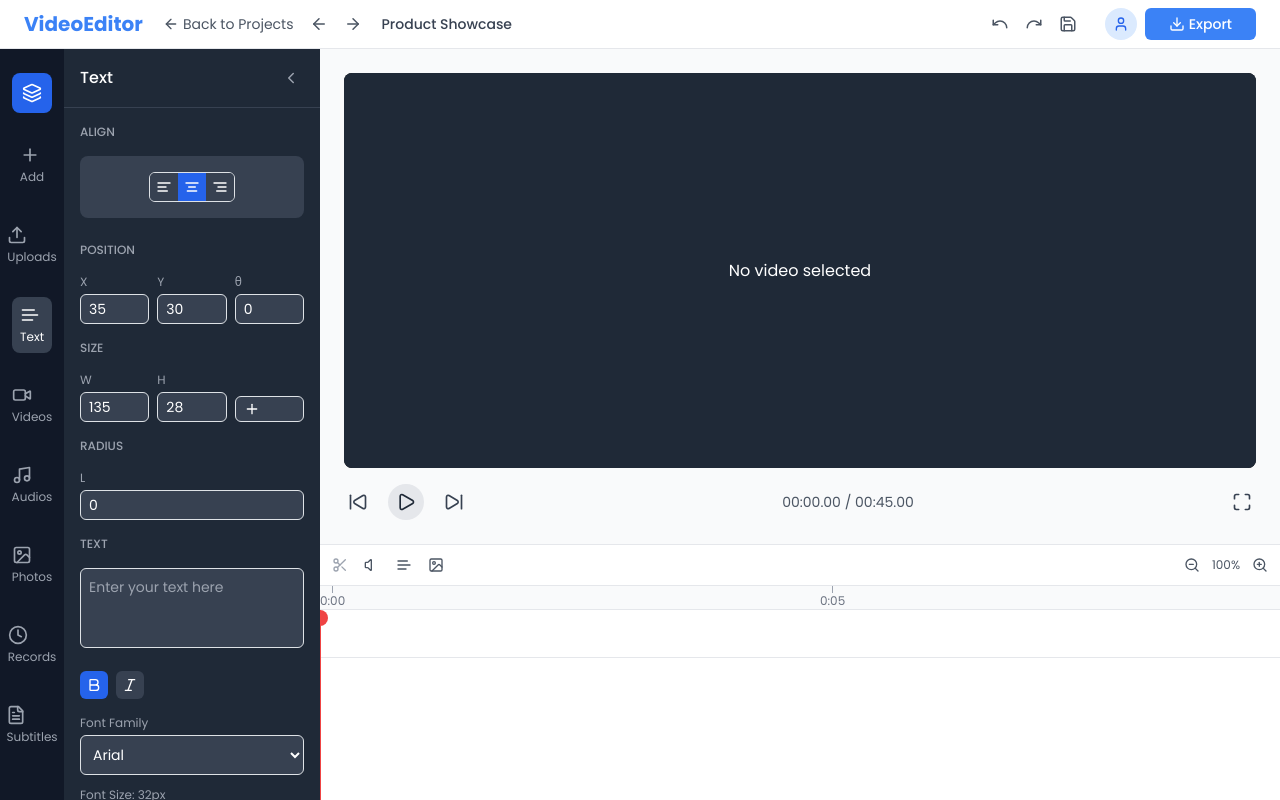
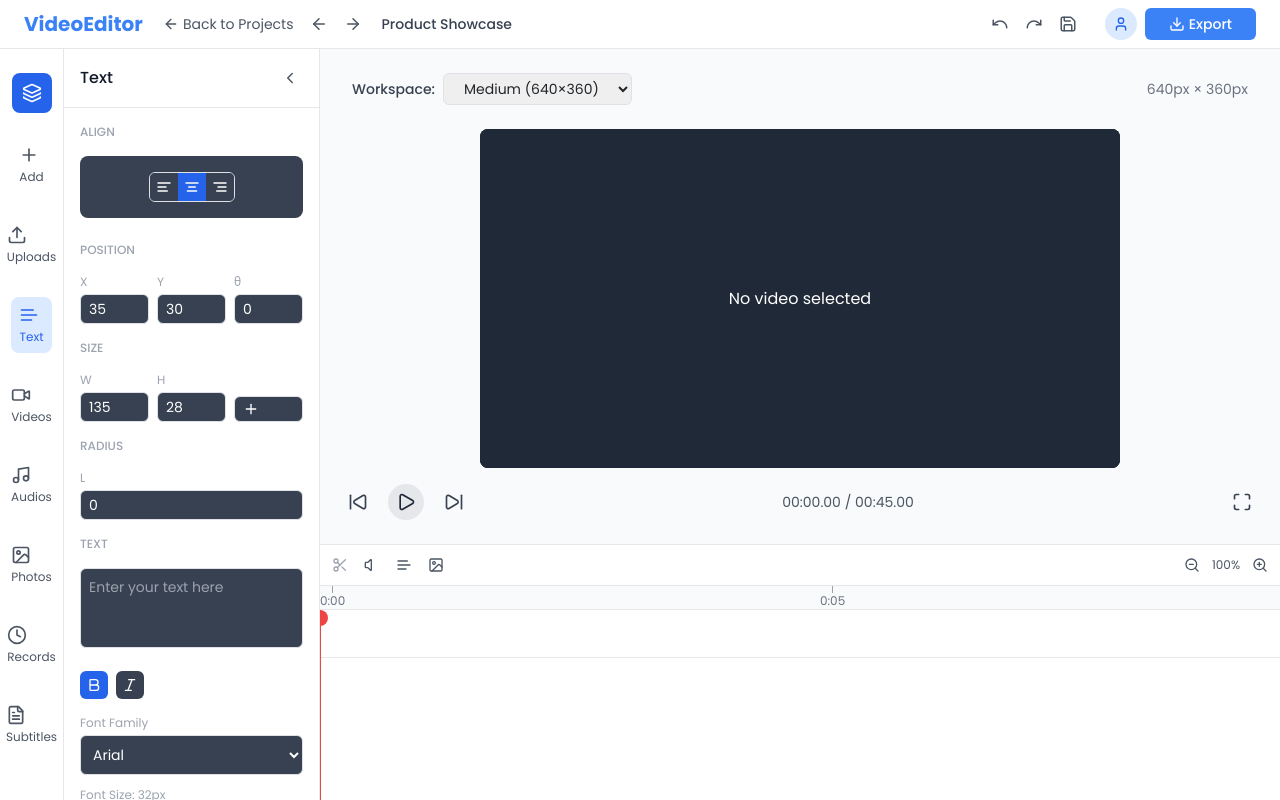
Before and after one commit to kelenwo/video-edtor, a Next.js app in the folder frontend/: page /editor/1 in a window 1280 px wide. Built offline with nearby package versions, Linux system fonts and the light colour scheme.

Commit message:
Refactor sidebar and preview UI with light theme and workspace sizing
Co-authored-by: kelenwo68 <kelenwo68@gmail.com>

```diff
--- a/frontend/components/Sidebar.tsx
+++ b/frontend/components/Sidebar.tsx
@@ -294,7 +294,7 @@ export const Sidebar = () => {
   return (
     <div className="flex h-full">
       {/* Main vertical sidebar with icons */}
-      <div className="w-16 bg-gray-900 flex flex-col items-center py-4">
+      <div className="w-16 bg-white border-r border-gray-200 flex flex-col items-center py-4">
         <div className="mb-6">
           <div className="w-10 h-10 bg-blue-600 rounded-lg flex items-center justify-center">
             <LayersIcon size={20} className="text-white" />
@@ -302,56 +302,56 @@ export const Sidebar = () => {
         </div>
         <div className="flex flex-col space-y-6 items-center">
           <button
-            className={`p-2 rounded-lg ${activeItem === 'add' ? 'bg-gray-700 text-white' : 'text-gray-400 hover:text-white'}`}
+            className={`p-2 rounded-lg ${activeItem === 'add' ? 'bg-blue-100 text-blue-600' : 'text-gray-600 hover:text-gray-900 hover:bg-gray-100'}`}
             onClick={() => setActiveItem('add')}
           >
             <PlusIcon size={20} />
             <span className="text-xs mt-1 block">Add</span>
           </button>
           <button
-            className={`p-2 rounded-lg ${activeItem === 'uploads' ? 'bg-gray-700 text-white' : 'text-gray-400 hover:text-white'}`}
+            className={`p-2 rounded-lg ${activeItem === 'uploads' ? 'bg-blue-100 text-blue-600' : 'text-gray-600 hover:text-gray-900 hover:bg-gray-100'}`}
             onClick={() => setActiveItem('uploads')}
           >
             <UploadIcon size={20} />
             <span className="text-xs mt-1 block">Uploads</span>
           </button>
           <button
-            className={`p-2 rounded-lg ${activeItem === 'text' ? 'bg-gray-700 text-white' : 'text-gray-400 hover:text-white'}`}
+            className={`p-2 rounded-lg ${activeItem === 'text' ? 'bg-blue-100 text-blue-600' : 'text-gray-600 hover:text-gray-900 hover:bg-gray-100'}`}
             onClick={() => setActiveItem('text')}
           >
             <TextIcon size={20} />
             <span className="text-xs mt-1 block">Text</span>
           </button>
           <button
-            className={`p-2 rounded-lg ${activeItem === 'videos' ? 'bg-gray-700 text-white' : 'text-gray-400 hover:text-white'}`}
+            className={`p-2 rounded-lg ${activeItem === 'videos' ? 'bg-blue-100 text-blue-600' : 'text-gray-600 hover:text-gray-900 hover:bg-gray-100'}`}
             onClick={() => setActiveItem('videos')}
           >
             <VideoIcon size={20} />
             <span className="text-xs mt-1 block">Videos</span>
           </button>
           <button
-            className={`p-2 rounded-lg ${activeItem === 'audios' ? 'bg-gray-700 text-white' : 'text-gray-400 hover:text-white'}`}
+            className={`p-2 rounded-lg ${activeItem === 'audios' ? 'bg-blue-100 text-blue-600' : 'text-gray-600 hover:text-gray-900 hover:bg-gray-100'}`}
             onClick={() => setActiveItem('audios')}
           >
             <MusicIcon size={20} />
             <span className="text-xs mt-1 block">Audios</span>
           </button>
           <button
-            className={`p-2 rounded-lg ${activeItem === 'photos' ? 'bg-gray-700 text-white' : 'text-gray-400 hover:text-white'}`}
+            className={`p-2 rounded-lg ${activeItem === 'photos' ? 'bg-blue-100 text-blue-600' : 'text-gray-600 hover:text-gray-900 hover:bg-gray-100'}`}
             onClick={() => setActiveItem('photos')}
           >
             <ImageIcon size={20} />
             <span className="text-xs mt-1 block">Photos</span>
           </button>
           <button
-            className={`p-2 rounded-lg ${activeItem === 'records' ? 'bg-gray-700 text-white' : 'text-gray-400 hover:text-white'}`}
+            className={`p-2 rounded-lg ${activeItem === 'records' ? 'bg-blue-100 text-blue-600' : 'text-gray-600 hover:text-gray-900 hover:bg-gray-100'}`}
             onClick={() => setActiveItem('records')}
           >
             <ClockIcon size={20} />
             <span className="text-xs mt-1 block">Records</span>
           </button>
           <button
-            className={`p-2 rounded-lg ${activeItem === 'subtitles' ? 'bg-gray-700 text-white' : 'text-gray-400 hover:text-white'}`}
+            className={`p-2 rounded-lg ${activeItem === 'subtitles' ? 'bg-blue-100 text-blue-600' : 'text-gray-600 hover:text-gray-900 hover:bg-gray-100'}`}
             onClick={() => setActiveItem('subtitles')}
           >
             <FileTextIcon size={20} />
@@ -362,8 +362,8 @@ export const Sidebar = () => {
 
       {/* Content sidebar that changes based on selected item */}
       {sidebarOpen && (
-        <div className="w-64 bg-gray-800 text-white flex flex-col">
-          <div className="flex items-center justify-between p-3 border-b border-gray-700">
+        <div className="w-64 bg-white text-gray-900 flex flex-col border-r border-gray-200">
+                      <div className="flex items-center justify-between p-3 border-b border-gray-200">
             <h3 className="font-medium">
               {activeItem === 'add' && 'Add'}
               {activeItem === 'uploads' && 'Uploads'}
@@ -374,7 +374,7 @@ export const Sidebar = () => {
               {activeItem === 'records' && 'Records'}
               {activeItem === 'subtitles' && 'Subtitles'}
             </h3>
-            <button onClick={toggleSidebar} className="p-1 rounded-lg text-gray-400 hover:text-white">
+            <button onClick={toggleSidebar} className="p-1 rounded-lg text-gray-600 hover:text-gray-900 hover:bg-gray-100">
               <ChevronLeftIcon size={18} />
             </button>
           </div>
@@ -385,9 +385,9 @@ export const Sidebar = () => {
           <div className="flex-1 overflow-y-auto p-3">
             {activeItem === 'add' && (
               <div className="space-y-4">
-                <div className="border-2 border-dashed border-gray-600 rounded-lg p-4 text-center hover:border-blue-500 cursor-pointer" onClick={() => fileInputRef.current?.click()}>
-                  <UploadIcon size={24} className="mx-auto mb-2 text-gray-400" />
-                  <p className="text-sm text-gray-300">
+                <div className="border-2 border-dashed border-gray-300 rounded-lg p-4 text-center hover:border-blue-500 cursor-pointer" onClick={() => fileInputRef.current?.click()}>
+                  <UploadIcon size={24} className="mx-auto mb-2 text-gray-500" />
+                  <p className="text-sm text-gray-600">
                     Drag & drop or click to upload
                   </p>
                   <p className="text-xs text-gray-500 mt-1">
@@ -708,7 +708,7 @@ export const Sidebar = () => {
 
       {/* Toggle button when sidebar is closed */}
       {!sidebarOpen && (
-        <button onClick={toggleSidebar} className="p-2 bg-gray-800 hover:bg-gray-700 text-gray-400 hover:text-white rounded-r-md">
+        <button onClick={toggleSidebar} className="p-2 bg-white hover:bg-gray-100 text-gray-600 hover:text-gray-900 rounded-r-md border border-l-0 border-gray-200">
           <ChevronRightIcon size={20} />
         </button>
       )}
--- a/frontend/components/VideoPreview.tsx
+++ b/frontend/components/VideoPreview.tsx
@@ -32,6 +32,7 @@ export const VideoPreview = () => {
     x: 0,
     y: 0
   });
+  const [workspaceSize, setWorkspaceSize] = useState<'small' | 'medium' | 'large' | 'fullscreen'>('medium');
 
   // Format time as MM:SS.MS
   const formatTime = (time: number) => {
@@ -151,12 +152,60 @@ export const VideoPreview = () => {
     };
   }, [isDraggingText, activeTextItem, dispatch]);
 
+  // Get workspace dimensions based on size
+  const getWorkspaceDimensions = () => {
+    switch (workspaceSize) {
+      case 'small':
+        return { width: '480px', height: '270px' };
+      case 'medium':
+        return { width: '640px', height: '360px' };
+      case 'large':
+        return { width: '960px', height: '540px' };
+      case 'fullscreen':
+        return { width: '100%', height: '100%' };
+      default:
+        return { width: '640px', height: '360px' };
+    }
+  };
+
+  const workspaceDimensions = getWorkspaceDimensions();
+
   // Get the main video if available
   const mainVideo = activeVideoItems[0];
 
   return (
     <div className="flex-1 flex flex-col p-4 min-h-0">
-      <div ref={previewRef} className="relative flex-1 bg-black rounded-lg flex items-center justify-center overflow-hidden">
+      {/* Workspace Controls */}
+      <div className="flex items-center justify-between mb-4 px-2">
+        <div className="flex items-center space-x-2">
+          <span className="text-sm font-medium text-gray-700">Workspace:</span>
+          <select
+            value={workspaceSize}
+            onChange={(e) => setWorkspaceSize(e.target.value as any)}
+            className="px-3 py-1 border border-gray-300 rounded-md text-sm focus:outline-none focus:ring-2 focus:ring-blue-500"
+          >
+            <option value="small">Small (480×270)</option>
+            <option value="medium">Medium (640×360)</option>
+            <option value="large">Large (960×540)</option>
+            <option value="fullscreen">Fullscreen</option>
+          </select>
+        </div>
+        <div className="text-sm text-gray-500">
+          {workspaceSize === 'fullscreen' ? 'Fullscreen' : workspaceDimensions.width + ' × ' + workspaceDimensions.height}
+        </div>
+      </div>
+
+      <div
+        ref={previewRef}
+        className={`relative bg-black rounded-lg flex items-center justify-center overflow-hidden ${
+          workspaceSize === 'fullscreen' ? 'flex-1' : ''
+        }`}
+        style={workspaceSize !== 'fullscreen' ? {
+          width: workspaceDimensions.width,
+          height: workspaceDimensions.height,
+          margin: '0 auto'
+        } : {}}
+      >
         {/* Video element */}
         {mainVideo ? (
           <video
```
Also changed, not shown: frontend/components/Timeline.tsx (+37 -6 lines).
